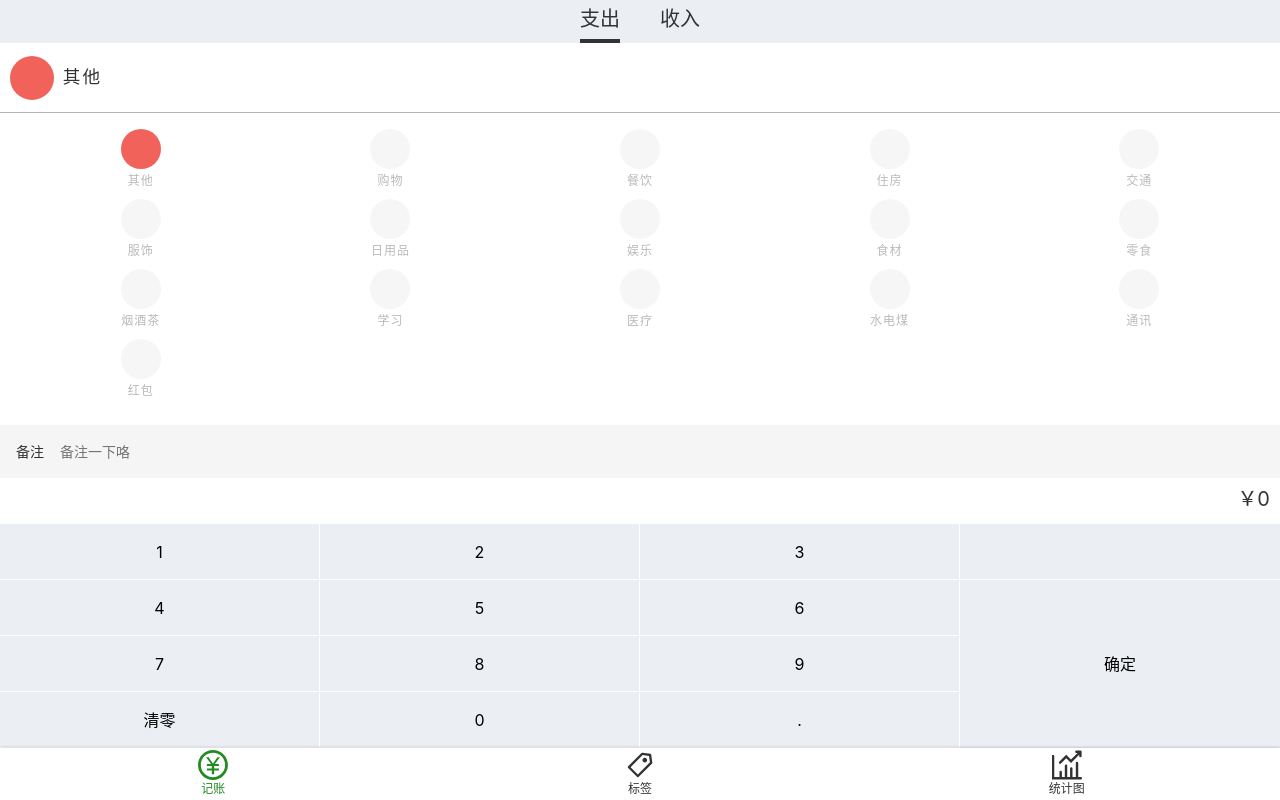
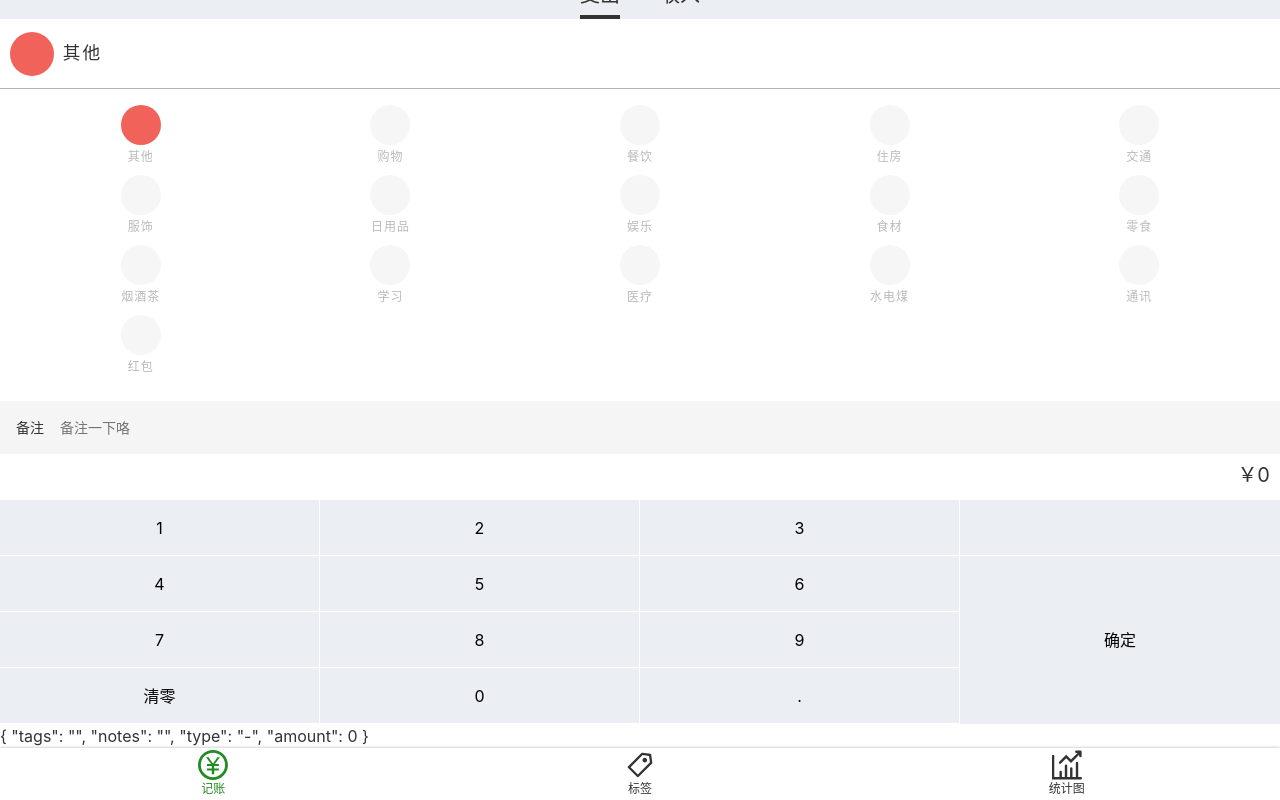
Before and after one commit to pengmingtaoo/loon-account, a Vue app: page /#/money in a window 1280 px wide. Built offline with nearby package versions, Linux system fonts and the light colour scheme.

Commit message:
money 动态接收用户输入的type、note、tags、numberPad、保存在record 并实时更新

```diff
--- /dev/null
+++ b/src/components/money/Note.vue
@@ -0,0 +1,51 @@
+<template>
+  <div class="notes">
+    <span class="name">备注</span>
+    <input type="text" v-model="value" placeholder="备注一下咯">
+  </div>
+</template>
+
+
+@Component
+<script lang="ts">
+import Vue from 'vue';
+import {Component, Watch} from 'vue-property-decorator';
+
+@Component
+export default class Notes extends Vue {
+  value = '';
+  name = 'Note';
+
+
+  @Watch('value')
+  onValueChanged(value: string) {
+    this.$emit('update:value', value);
+  }
+
+
+}
+</script>
+
+<style lang="scss" scoped>
+@import "~@/assets/style/helper.scss";
+
+.notes {
+  background: #f5f5f5;
+  display: block;
+  font-size: 14px;
+  padding-left: 16px;
+  display: flex;
+  align-items: center;
+
+  .name {
+    padding-right: 16px;
+  }
+
+  input {
+    padding: 16px 0;
+    flex-grow: 1;
+    background: transparent;
+    border: none;
+  }
+}
+</style>
--- a/src/components/money/NumberPad.vue
+++ b/src/components/money/NumberPad.vue
@@ -1,11 +1,5 @@
 <template>
   <div class="numberPad">
-    <div>
-      <div class="notes">
-        <span class="name">备注</span>
-        <input type="text" v-model="value" placeholder="备注一下咯">
-      </div>
-    </div>
     <div class="output">{{ money }}{{ output }}</div>
     <div class="buttons">
       <button @click="inputConent">1</button>
@@ -30,13 +24,12 @@
 
 <script lang="ts">
 import Vue from 'vue';
-import {Component} from 'vue-property-decorator';
+import {Component, Watch} from 'vue-property-decorator';
 
 @Component
 export default class numberPad extends Vue {
   output = '0';
   money = '￥';
-  value = '';
 
   inputConent(event: MouseEvent) {
     const button = (event.target as HTMLButtonElement);
@@ -59,15 +52,15 @@ export default class numberPad extends Vue {
   }
 
   remove() {
-    if(this.output.length ===1){
+    if (this.output.length === 1) {
       this.output = '0';
-    }else{
-      this.output= this.output.slice(0, -1);
+    } else {
+      this.output = this.output.slice(0, -1);
     }
   }
 
   ok() {
-    return;
+    this.$emit('update:value', this.output);
   }
 
   clear() {
@@ -80,26 +73,6 @@ export default class numberPad extends Vue {
 @import "~@/assets/style/helper.scss";
 
 .numberPad {
-  .notes {
-    background: #f5f5f5;
-    display: block;
-    font-size: 14px;
-    padding-left: 16px;
-    display: flex;
-    align-items: center;
-
-    > .name {
-      padding-right: 16px;
-    }
-
-    > input {
-      padding: 16px 0;
-      flex-grow: 1;
-      background: transparent;
-      border: none;
-    }
-  }
-
   .output {
     font-size: 20px;
     font-family: $font-hei;
--- a/src/components/money/Tags.vue
+++ b/src/components/money/Tags.vue
@@ -4,7 +4,6 @@
       <keep-alive include="">
         <component :is="newTag"></component>
       </keep-alive>
-
     </div>
     <ul class="current">
       <li>
@@ -14,66 +13,96 @@
           </span>
         </div>
       </li>
-      <li><div @click="select('shop')">
+      <li>
+        <div @click="select('shop')">
         <span @click="changeBg">
             <Icon name="shop" :style="isActive=='购物'?selected:''"/><p>购物</p></span>
-      </div></li>
-      <li><div @click="select('canyin')">
+        </div>
+      </li>
+      <li>
+        <div @click="select('canyin')">
          <span @click="changeBg">
         <Icon name="canyin" :style="isActive=='餐饮'?selected:''"/><p>餐饮</p></span>
-      </div></li>
-      <li><div @click="select('house')">
+        </div>
+      </li>
+      <li>
+        <div @click="select('house')">
         <span @click="changeBg">
         <Icon name="house" :style="isActive=='住房'?selected:''"/><p>住房</p></span>
-      </div></li>
-      <li><div @click="select('bus')">
+        </div>
+      </li>
+      <li>
+        <div @click="select('bus')">
         <span @click="changeBg">
         <Icon name="bus" :style="isActive=='交通'?selected:''"/><p>交通</p></span>
-      </div></li>
-      <li><div @click="select('clothes')">
+        </div>
+      </li>
+      <li>
+        <div @click="select('clothes')">
         <span @click="changeBg">
         <Icon name="clothes" :style="isActive=='服饰'?selected:''"/><p>服饰</p></span>
-      </div></li>
-      <li><div @click="select('riyongpin')">
+        </div>
+      </li>
+      <li>
+        <div @click="select('riyongpin')">
         <span @click="changeBg">
         <Icon name="riyongpin" :style="isActive=='日用品'?selected:''"/><p>日用品</p></span>
-      </div></li>
-      <li><div @click="select('recreation')">
+        </div>
+      </li>
+      <li>
+        <div @click="select('recreation')">
         <span @click="changeBg">
         <Icon name="recreation" :style="isActive=='娱乐'?selected:''"/><p>娱乐</p></span>
-      </div></li>
-      <li><div @click="select('food_ingredient')">
+        </div>
+      </li>
+      <li>
+        <div @click="select('food_ingredient')">
         <span @click="changeBg">
         <Icon name="food_ingredient" :style="isActive=='食材'?selected:''"/><p>食材</p></span>
-      </div></li>
-      <li><div @click="select('junk_food')">
+        </div>
+      </li>
+      <li>
+        <div @click="select('junk_food')">
         <span @click="changeBg">
         <Icon name="junk_food" :style="isActive=='零食'?selected:''"/><p>零食</p></span>
-      </div></li>
-      <li><div @click="select('yanjiucha')">
+        </div>
+      </li>
+      <li>
+        <div @click="select('yanjiucha')">
         <span @click="changeBg">
         <Icon name="yanjiucha" :style="isActive=='烟酒茶'?selected:''"/><p>烟酒茶</p></span>
-      </div></li>
-      <li><div @click="select('study')">
+        </div>
+      </li>
+      <li>
+        <div @click="select('study')">
         <span @click="changeBg">
         <Icon name="study" :style="isActive=='学习'?selected:''"/><p>学习</p></span>
-      </div></li>
-      <li><div @click="select('medical')">
+        </div>
+      </li>
+      <li>
+        <div @click="select('medical')">
         <span @click="changeBg">
         <Icon name="medical" :style="isActive=='医疗'?selected:''"/><p>医疗</p></span>
-      </div></li>
-      <li><div @click="select('shuidianmei')">
+        </div>
+      </li>
+      <li>
+        <div @click="select('shuidianmei')">
         <span @click="changeBg">
         <Icon name="shuidianmei" :style="isActive=='水电煤'?selected:''"/><p>水电煤</p></span>
-      </div></li>
-      <li><div @click="select('message')">
+        </div>
+      </li>
+      <li>
+        <div @click="select('message')">
         <span @click="changeBg">
         <Icon name="message" :style="isActive=='通讯'?selected:''"/><p>通讯</p></span>
-      </div></li>
-      <li><div @click="select('red_packet')">
+        </div>
+      </li>
+      <li>
+        <div @click="select('red_packet')">
         <span @click="changeBg">
         <Icon name="red_packet" :style="isActive=='红包'?selected:''"/><p>红包</p></span>
-      </div></li>
+        </div>
+      </li>
     </ul>
     <!--    <div class="add">-->
     <!--      <button>新增标签</button>-->
@@ -81,54 +110,57 @@
   </div>
 </template>
 
-<script>
+<script lang="ts">
 import other from '@/components/money/tagsIcon/other.vue';
-import shop from "@/components/money/tagsIcon/shop";
-import canyin from "@/components/money/tagsIcon/canyin";
-import house from "@/components/money/tagsIcon/house";
-import bus from "@/components/money/tagsIcon/bus";
+import shop from '@/components/money/tagsIcon/shop.vue';
+import canyin from '@/components/money/tagsIcon/canyin.vue';
+import house from '@/components/money/tagsIcon/house.vue';
+import bus from '@/components/money/tagsIcon/bus.vue';
 
-import clothes from "@/components/money/tagsIcon/clothes";
-import riyongpin from "@/components/money/tagsIcon/riyongpin";
-import food_ingredient from "@/components/money/tagsIcon/food_ingredient";
-import junk_food from "@/components/money/tagsIcon/junk_food";
-import yanjiucha from "@/components/money/tagsIcon/yanjiucha";
-import recreation from "@/components/money/tagsIcon/recreation";
+import clothes from '@/components/money/tagsIcon/clothes.vue';
+import riyongpin from '@/components/money/tagsIcon/riyongpin.vue';
+import food_ingredient from '@/components/money/tagsIcon/food_ingredient.vue';
+import junk_food from '@/components/money/tagsIcon/junk_food.vue';
+import yanjiucha from '@/components/money/tagsIcon/yanjiucha.vue';
+import recreation from '@/components/money/tagsIcon/recreation.vue';
 
-import study from "@/components/money/tagsIcon/study";
-import medical from "@/components/money/tagsIcon/medical";
-import shuidianmei from "@/components/money/tagsIcon/shuidianmei";
-import message from "@/components/money/tagsIcon/message";
-import red_packet from "@/components/money/tagsIcon/red_packet";
+import study from '@/components/money/tagsIcon/study.vue';
+import medical from '@/components/money/tagsIcon/medical.vue';
+import shuidianmei from '@/components/money/tagsIcon/shuidianmei.vue';
+import message from '@/components/money/tagsIcon/message.vue';
+import red_packet from '@/components/money/tagsIcon/red_packet.vue';
 
-import TagsLayout from "@/components/money/TagsLayout";
+import TagsLayout from '@/components/money/TagsLayout.vue';
 
-export default {
-  components: {
+import Vue from 'vue';
+import {Component} from 'vue-property-decorator';
+
+@Component({
+  components:
+      {
         other, shop, canyin, house, bus,
         clothes, riyongpin, food_ingredient, junk_food, yanjiucha,
         study, medical, shuidianmei, message, red_packet, recreation,
         TagsLayout
-  },
-  data() {
-    return {
-      newTag: 'other',
-      isActive: '其他',
-      selected: {
+      }
+})
+export default class Tags extends Vue {
+  newTag = 'other';
+  isActive = '其他';
+  selected = {
     background: '#F0625A',
     color: '#fff',
     borderRadius: '50%',
+  };
+
+  select(name: string) {
+    this.newTag = name;
   }
-    }
-  },
-  methods: {
-    select(name) {
-      this.newTag = name;
 
-    },
-    changeBg(e) {
+  changeBg(e: { currentTarget: { innerText: string; }; }) {
     this.isActive = e.currentTarget.innerText;
-    }
+    // console.log( this.isActive);
+    this.$emit('update:value',this.isActive);
   }
 }
 
@@ -162,9 +194,8 @@ export default {
       flex-direction: column;
       font-size: 12px;
       color: $fc1;
+
       span {
-          //width: 40px;
-          //height: 70px;
         display: block;
         text-align: center;
         letter-spacing: 1px;
@@ -180,15 +211,15 @@ export default {
     }
   }
 
-  .add {
-    font-size: 14px;
-    margin-left: 1em;
-
-    button {
-      border: none;
-      background: inherit;
-    }
-  }
+  //.add {
+  //  font-size: 14px;
+  //  margin-left: 1em;
+  //
+  //  button {
+  //    border: none;
+  //    background: inherit;
+  //  }
+  //}
 
   > .new {
     height: 70px;
--- a/src/views/Money.vue
+++ b/src/views/Money.vue
@@ -1,26 +1,54 @@
 <template>
   <layout classPrefix="layout" class="layout">
-    <Number-pad/>
-<!--    <Tags :data-source="tags"/>-->
-    <Tags />
-    <Types/>
+    {{record}}
+    <Number-pad @update:value="onUpdateNumberPad"/>
+    <Notes  @update:value="onUpdateNotes"/>
+    <Tags @update:value="onUpdateTags"/>
+    <Types :value="record.type" @update:value="onUpdateType"/>
+<!--    <Types :value.sync="record.type"/>-->
   </layout>
 
 </template>
 
-<script lang="js">
+<script lang="ts">
 
 import NumberPad from '@/components/money/NumberPad.vue';
 import Tags from '@/components/money/Tags.vue';
 import Types from '@/components/money/Types.vue';
+import Notes from '@/components/money/Note.vue';
 
-export default {
-  name: 'Money',
-  components: {
-    Types, Tags, NumberPad,
+import Vue from 'vue';
+import {Component} from 'vue-property-decorator';
+
+type Record = {
+  tags:string
+  notes:string
+  type:string
+  amount:number
+}
+
+@Component({
+  components: {Notes,Types, Tags, NumberPad}
+})
+export default class Money extends Vue{
+  record:Record = {tags:'',notes:'',type:'-',amount:0 }
+  name='Money';
+
+
+
+  onUpdateTags(value:string){
+    this.record.tags = value;
   }
-
-};
+  onUpdateNotes(value:string){
+    this.record.notes = value;
+  }
+  onUpdateType(value:string){
+    this.record.type = value;
+  }
+  onUpdateNumberPad(value:string){
+    this.record.amount = parseFloat(value);
+  }
+}
 </script>
 
 <style lang="scss" scoped>
```
Also changed, not shown: src/components/money/Types.vue (+19 -7 lines). Lines whose indentation alone changed are shown as unchanged.
